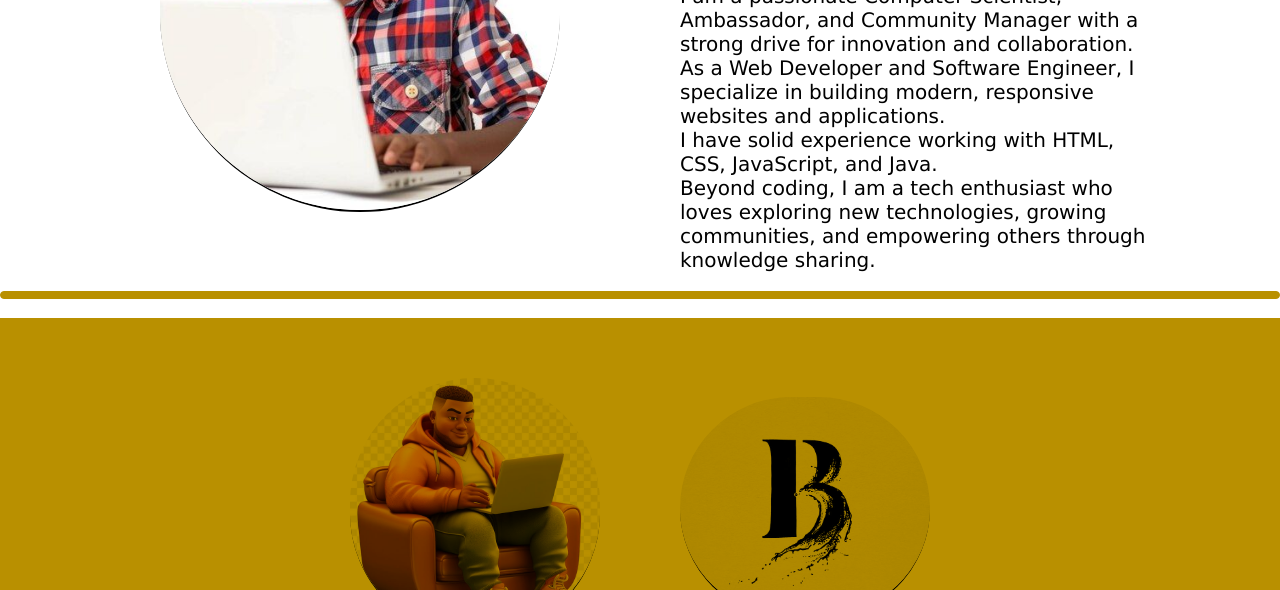
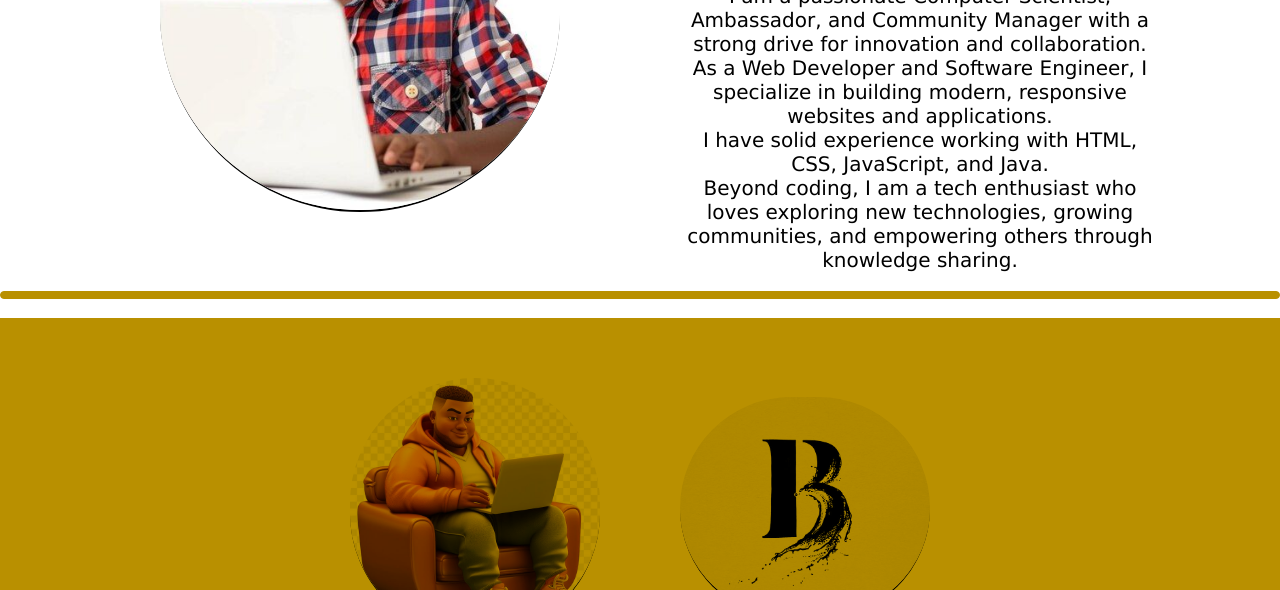
Before and after one commit to Bensonisaiah/my-p-website, a plain HTML site: page portfolio/index.html in a window 1280 px wide. Shown: the part 510-1100 px from the top of the page. Drawn offline with Linux system fonts and the light colour scheme.

Commit message:
fix text

```diff
--- a/portfolio/index.html
+++ b/portfolio/index.html
@@ -39,9 +39,10 @@
             <br>
             <div class="about" id="about">
                 <h1>ABOUT</h1>
-                <P>I am a passionate Computer Scientist, Ambassador, and Community Manager with a strong drive for innovation and collaboration. As a Web Developer and Software Engineer, I specialize in building modern, responsive websites and applications.</p>
-                <p>I have solid experience working with HTML, CSS, JavaScript, and Java.</p>
-                <p>Beyond coding, I am a tech enthusiast who loves exploring new technologies, growing communities, and empowering others through knowledge sharing.</P>
+                <P class="at">I am a passionate Computer Scientist, Ambassador, and Community Manager with a strong drive for innovation and collaboration.</p>
+                <p class="at">As a Web Developer and Software Engineer, I specialize in building modern, responsive websites and applications.</p>
+                <p class="at">I have solid experience working with HTML, CSS, JavaScript, and Java.</p>
+                <p class="at">Beyond coding, I am a tech enthusiast who loves exploring new technologies, growing communities, and empowering others through knowledge sharing.</P>
             </div>
         </div>
 
--- a/portfolio/land.css
+++ b/portfolio/land.css
@@ -140,6 +140,11 @@ img:hover{
     justify-content: center;
     align-items: center;
     align-self: center;
+}
+.at{
+    display: flex;
+    justify-content: center;
+    text-align: center;
 }
 .about{
     width: 120%;
```
